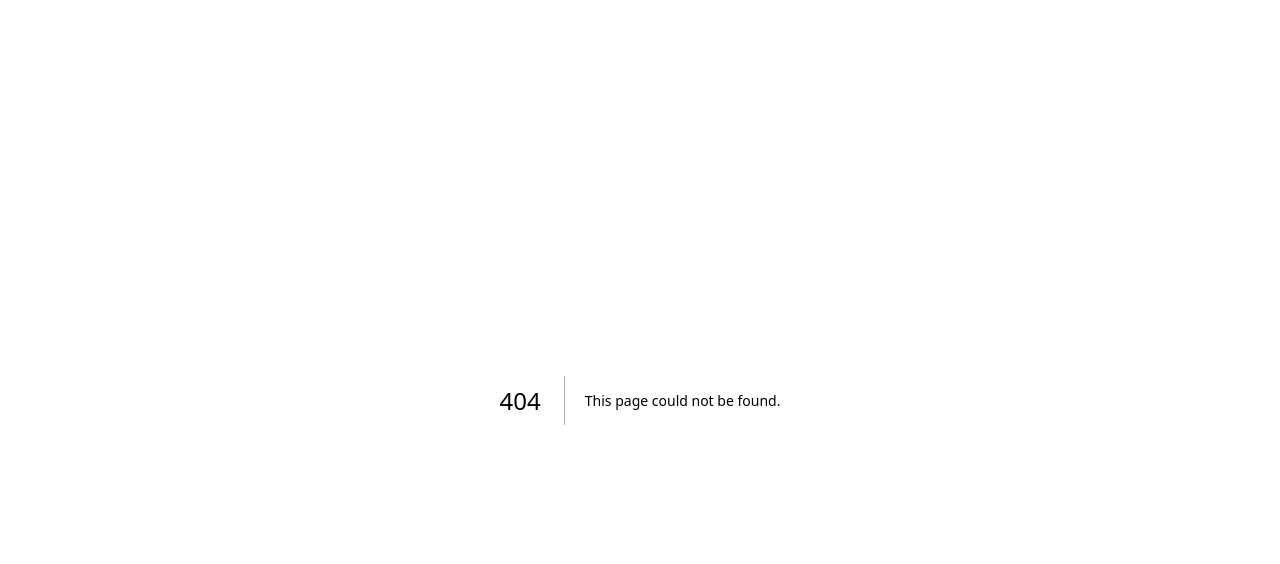
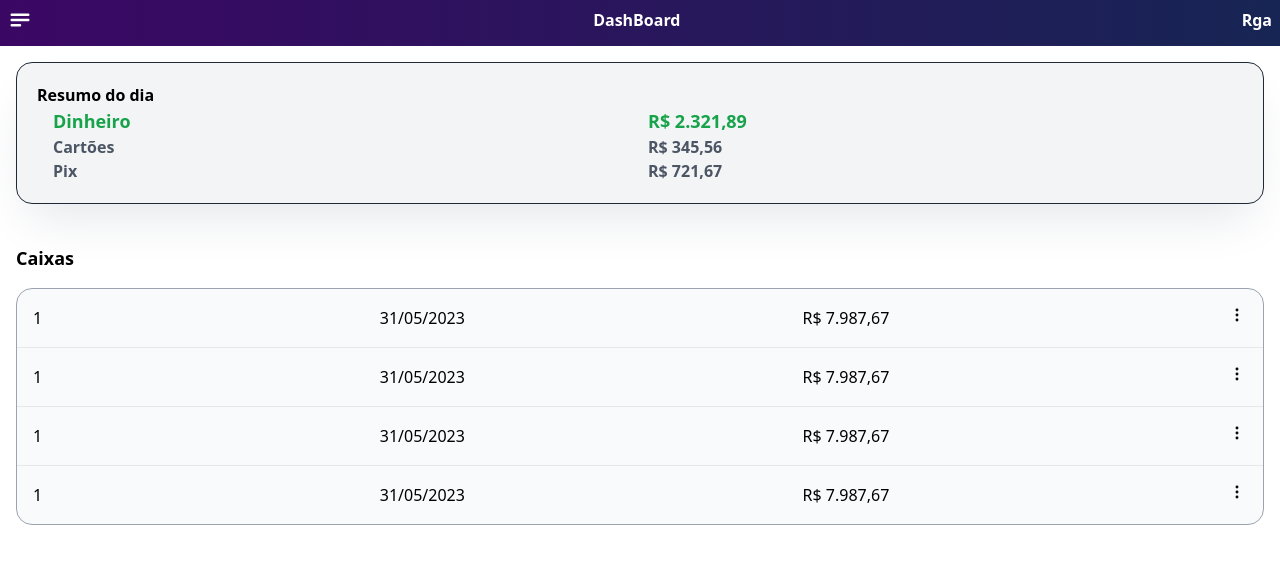
Before and after one commit to devHonorio/sistema-rga, a Next.js app: page /caixa in a window 1280 px wide. Before the commit this address had no page. Shown: the top 564 px of the page. Built offline with nearby package versions, Linux system fonts and the light colour scheme.

Commit message:
Pagina caixa

```diff
--- /dev/null
+++ b/src/components/buttonFAB.jsx
@@ -0,0 +1,13 @@
+import { className } from '@/styles/colorsDeafalt'
+import { Plus } from './icons/heroes'
+
+export default function ButtonFAB() {
+	const { colors } = className
+
+	return (
+		<button
+			className={` bottom-5 right-5 bg-fixed fixed flex justify-center items-center w-16 h-16 rounded-full ${colors.gradientContraste}`}>
+			<Plus className={`h-6 w-6 text-white`} strokeWidth={2.5} />
+		</button>
+	)
+}
--- a/src/components/card.jsx
+++ b/src/components/card.jsx
@@ -4,12 +4,10 @@ const { shadowStyles } = className
 
 export default function Card({ title = '', children }) {
 	return (
-		<div className='p-4 flex-1'>
-			<div
-				className={`  bg-indigo-50 p-5 rounded-2xl ${shadowStyles.shadow} ${shadowStyles.shadowColor} font-semibold`}>
-				{title}
-				<ul className=' flex flex-col pl-4 '>{children}</ul>
-			</div>
+		<div
+			className={` border border-gray-800  bg-gray-100 p-5 rounded-2xl ${shadowStyles.shadow} ${shadowStyles.shadowColor} font-semibold`}>
+			{title}
+			<ul className=' flex flex-col pl-4 '>{children}</ul>
 		</div>
 	)
 }
--- a/src/components/icons/heroes.jsx
+++ b/src/components/icons/heroes.jsx
@@ -60,7 +60,7 @@ export const PPendente = ({ className, strokeWidth }) => {
 			viewBox='0 0 24 24'
 			strokewidth={strokeWidth}
 			stroke='currentColor'
-			class={`${className}`}>
+			className={`${className}`}>
 			<path
 				strokeLinecap='round'
 				strokeLinejoin='round'
@@ -114,7 +114,7 @@ export const Editar = ({ className, strokeWidth }) => {
 			viewBox='0 0 24 24'
 			strokeWidth={strokeWidth}
 			stroke='currentColor'
-			class={`${className}`}>
+			className={`${className}`}>
 			<path
 				strokeLinecap='round'
 				strokeLinejoin='round'
@@ -123,3 +123,17 @@ export const Editar = ({ className, strokeWidth }) => {
 		</svg>
 	)
 }
+
+export const Plus = ({ className, strokeWidth }) => {
+	return (
+		<svg
+			xmlns='http://www.w3.org/2000/svg'
+			fill='none'
+			viewBox='0 0 24 24'
+			strokeWidth={strokeWidth}
+			stroke='currentColor'
+			className={`${className}`}>
+			<path strokeLinecap='round' strokeLinejoin='round' d='M12 6v12m6-6H6' />
+		</svg>
+	)
+}
--- /dev/null
+++ b/src/components/itemTableCaixa.jsx
@@ -0,0 +1,17 @@
+import { PontinhosV } from './icons/heroes'
+import ItemDropDow from './itemDopDown'
+import MenuDropDown from './menuDropDown'
+
+export default function ItemTableCaixa({}) {
+	return (
+		<div className='flex items-center justify-between py-4 px-4'>
+			<span>1</span>
+			<span>31/05/2023</span>
+			<span>R$ 7.987,67</span>
+
+			<MenuDropDown icon={<PontinhosV className={`h-5 w-5`} strokeWidth={2} />}>
+				<ItemDropDow content={'Teste'} />
+			</MenuDropDown>
+		</div>
+	)
+}
--- a/src/components/itemlistTodo.jsx
+++ b/src/components/itemlistTodo.jsx
@@ -6,7 +6,9 @@ export default function ItemListTodo({ content = '', id = '' }) {
 	const { colors } = className
 	const [stateItemList, setStateItemList] = useState(false)
 
-	const bgCheck = stateItemList ? colors.gradientContraste : 'bg-white'
+	const bgCheck = stateItemList
+		? colors.gradientContraste
+		: 'bg-white border border-gray-400'
 	return (
 		<li
 			className={` font-normal ${stateItemList ? 'order-last' : 'order-none'}`}>
--- /dev/null
+++ b/src/components/layout.jsx
@@ -0,0 +1,10 @@
+import Header from './header'
+
+export default function Layout({ children }) {
+	return (
+		<div className={`flex flex-col pb-16 `}>
+			<Header />
+			<div className='flex flex-col p-4 relative gap-6'>{children}</div>
+		</div>
+	)
+}
--- a/src/components/navigation.jsx
+++ b/src/components/navigation.jsx
@@ -16,7 +16,7 @@ export default function Navigation() {
 			</button>
 
 			<div
-				className={`absolute ${displayMenu} flex-col w-32 justify-center items-center divide-y-2 gap-2 py-2 bg-white border-2 text-gray-800 rounded-lg top-7 shadow-2xl`}>
+				className={`absolute z-10 ${displayMenu} flex-col w-32 justify-center items-center divide-y-2 gap-2 py-2 bg-white border-2 text-gray-800 rounded-lg top-7 shadow-2xl`}>
 				<MenuItem />
 				<MenuItem />
 				<MenuItem />
--- a/src/components/tablePedidos.jsx
+++ b/src/components/tablePedidos.jsx
@@ -1,14 +1,12 @@
 import ItemTable from './itemTable'
 
-export default function TablePedidos({ title }) {
+export default function TablePedidos({ title, children }) {
 	return (
 		<div>
 			<h2 className='py-4 text-lg font-semibold'>{title}</h2>
 
 			<ul className='  rounded-2xl border bg-gray-50 border-gray-400 divide-y'>
-				<ItemTable />
-				<ItemTable />
-				<ItemTable />
+				{children}
 			</ul>
 		</div>
 	)
--- /dev/null
+++ b/src/pages/caixa.jsx
@@ -0,0 +1,32 @@
+import Card from '@/components/card'
+import ItemCaixa from '@/components/itemCaixa'
+import ItemTableCaixa from '@/components/itemTableCaixa'
+import Layout from '@/components/layout'
+import TablePedidos from '@/components/tablePedidos'
+
+export default function Caixa() {
+	return (
+		<Layout>
+			<Card title='Resumo do dia'>
+				<ItemCaixa
+					type={'Dinheiro'}
+					value={2321.89}
+					className={`text-green-600 font-black text-lg`}
+				/>
+				<ItemCaixa
+					type={'Cartões'}
+					className={`text-gray-600`}
+					value={345.56}
+				/>
+				<ItemCaixa type={'Pix'} className={`text-gray-600`} value={721.67} />
+			</Card>
+
+			<TablePedidos title={'Caixas'}>
+				<ItemTableCaixa />
+				<ItemTableCaixa />
+				<ItemTableCaixa />
+				<ItemTableCaixa />
+			</TablePedidos>
+		</Layout>
+	)
+}
--- a/src/pages/index.jsx
+++ b/src/pages/index.jsx
@@ -1,14 +1,15 @@
+import ButtonFAB from '@/components/buttonFAB'
 import Card from '@/components/card'
-import Header from '@/components/header'
+
 import ItemCaixa from '@/components/itemCaixa'
+import ItemTable from '@/components/itemTable'
 import ItemListTodo from '@/components/itemlistTodo'
+import Layout from '@/components/layout'
 import TablePedidos from '@/components/tablePedidos'
 
 export default function () {
 	return (
-		<div className={`flex flex-col `}>
-			<Header />
-			<div className='p-3'>
+		<Layout>
 			<Card title='Pendencias:'>
 				<ItemListTodo id='teste' content='Fazer tal coisa' />
 				<ItemListTodo id='teste1' content='José tal coisa' />
@@ -36,8 +37,13 @@ export default function () {
 				<ItemCaixa type={'Pix'} className={`text-gray-600`} value={721.67} />
 			</Card>
 
-				<TablePedidos title={'Pedidos'} />
-			</div>
-		</div>
+			<TablePedidos title={'Pedidos'}>
+				<ItemTable />
+				<ItemTable />
+				<ItemTable />
+			</TablePedidos>
+
+			<ButtonFAB />
+		</Layout>
 	)
 }
```
Lines whose indentation alone changed are shown as unchanged.
